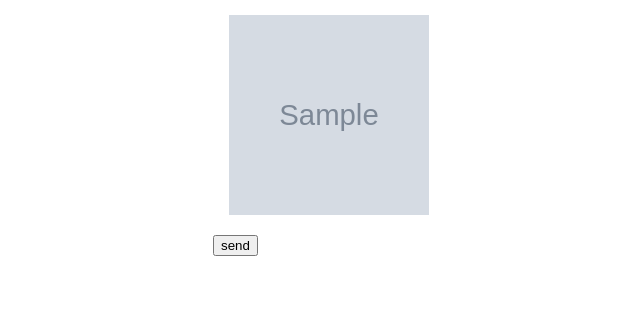
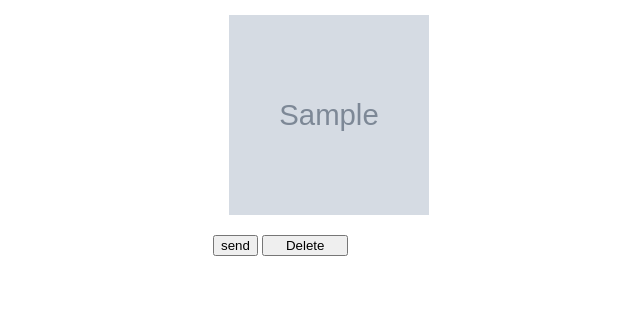
Before and after one commit to mah-moh/radiology-image-webapp, a Flask app: page /home in a window 1280 px wide. Shown: the part 171-506 px from the top of the page, without its empty margins (311-951 px from the left). Run offline with Flask 2, Linux system fonts and the light colour scheme; the visitor is signed in with stand-in values (Sample User, id 1); tables that the repository leaves empty hold one stand-in row (values such as "Sample post"); grey boxes marked "Sample" are stand-in pictures.

Commit message:
image delete option added

```diff
--- a/app/templates/home.html
+++ b/app/templates/home.html
@@ -20,16 +20,18 @@
 
     <div id="photo">
         {% for path in file_paths %}
-            <form method="POST">
+            <div>
                 <img
                 src="../static/upload_files/{{path.path}}"
                 alt="something"
                 width="200"
                 height="200"
+                name={{path.path}}
                 />
                 <br/>
                 <button type="submit">send</button>
-            </form>
+                <button><a href="home/delete/{{path.path}}" style="color: black;">Delete</a></button>
+            </div>
         {% endfor %}
     </div>
 {% endblock %}
--- a/app/views.py
+++ b/app/views.py
@@ -64,3 +64,10 @@ def upload():
                 file.save(os.path.join(app.config['UPLOAD_FOLDER'], file.filename))
                 return redirect('/home')
     return render_template('upload.html')
+
+@app.route('/home/delete/<filename>')
+def Delete(filename):
+    os.remove(os.path.join(app.config['UPLOAD_FOLDER'], filename))
+    db.session.query(Filepath).filter(Filepath.path==filename).delete()
+    db.session.commit()
+    return redirect(url_for('home'))
```
Also changed, not shown: app/models.py (line endings or trailing spaces).
